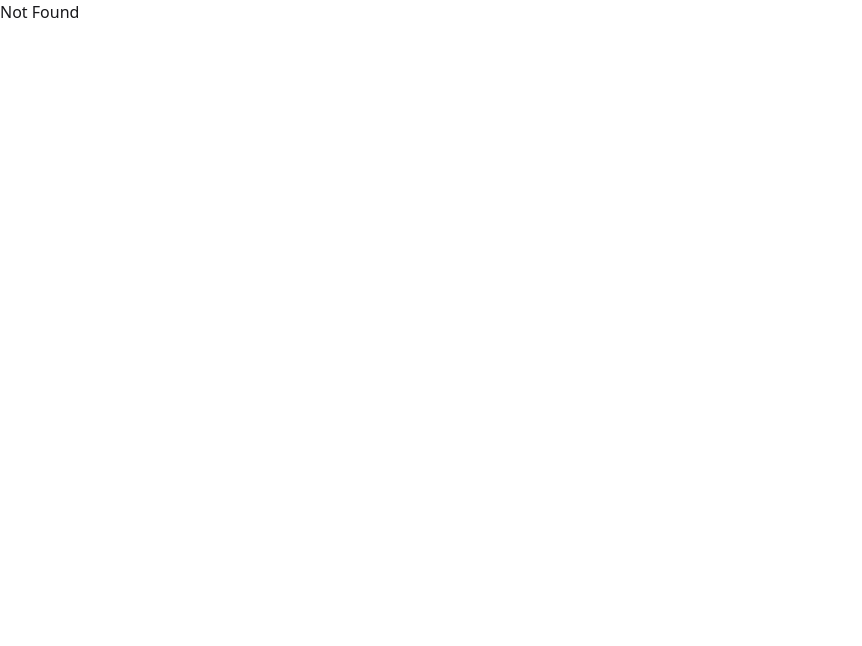
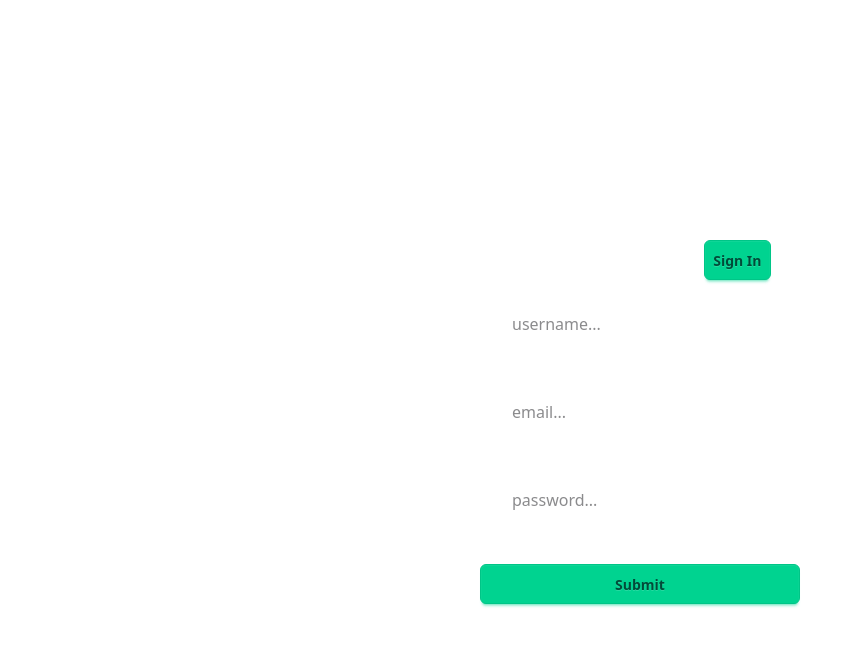
Before and after one commit to AyuSoni25/React-GoodReads, a React (Vite) app: page /signup in a window 1280 px wide. Shown: the top 646 px of the page, without its empty margins (0-862 px from the left). Built offline with nearby package versions, Linux system fonts and the light colour scheme.

Commit message:
Added ui for signup and login pages

```diff
--- /dev/null
+++ b/src/Pages/Auth/SignIn.jsx
@@ -0,0 +1,47 @@
+import { Link } from "react-router-dom";
+
+export default function SignIn() {
+    return (
+        <div className="h-[100vh] flex flex-col items-center justify-center">
+            <div>
+                <h1 className="text-white text-5xl">Login to your account</h1>
+            </div>
+            <div className="mt-4">
+                <p className="text-white">
+                    Do not have an account ?
+                    <Link to="/signup">
+                        <button className="btn btn-success rounded-md px-2 mx-5 hover:bg-green-400">
+                            Sign Up
+                        </button>
+                    </Link>
+                </p>
+            </div>
+            <div className="w-full">
+                <form className="flex flex-col justify-center items-center w-3/4 mx-auto" autoComplete="off">
+                    <div className="my-5 w-1/3">
+                        <input
+                            autoComplete="off"
+                            type="email"
+                            placeholder="email..."
+                            className="px-8 py-3 bg-white w-full"
+                        />
+                    </div>
+                    <div className="my-5 w-1/3">
+                        <input
+                            autoComplete="off"
+                            type="password"
+                            placeholder="password..."
+                            className="px-8 py-3 bg-white w-full"
+                        />
+                    </div>
+                    <div className="my-5 w-1/3">
+                        <button className="btn btn-success rounded-md px-2 py-1 w-full hover:bg-green-400" type="submit">
+                            Submit
+                        </button>
+                    </div>
+
+                </form>
+            </div>
+        </div>
+    );
+}
--- /dev/null
+++ b/src/Pages/Auth/SignUp.jsx
@@ -0,0 +1,55 @@
+import { Link } from "react-router-dom";
+
+export default function SignUp() {
+    return (
+        <div className="h-[100vh] flex flex-col items-center justify-center">
+            <div>
+                <h1 className="text-white text-5xl">Create a new account</h1>
+            </div>
+            <div className="mt-4">
+                <p className="text-white">
+                    Already have an account ?
+                    <Link to="/signin">
+                        <button className="btn btn-success rounded-md px-2 mx-5 hover:bg-green-400">
+                            Sign In
+                        </button>
+                    </Link>
+                </p>
+            </div>
+            <div className="w-full">
+                <form className="flex flex-col justify-center items-center w-3/4 mx-auto" autoComplete="off">
+                    <div className="my-5 w-1/3">
+                        <input
+                            autoComplete="off"
+                            type="text"
+                            placeholder="username..."
+                            className="px-8 py-3 bg-white w-full"
+                        />
+                    </div>
+                    <div className="my-5 w-1/3">
+                        <input
+                            autoComplete="off"
+                            type="email"
+                            placeholder="email..."
+                            className="px-8 py-3 bg-white w-full"
+                        />
+                    </div>
+                    <div className="my-5 w-1/3">
+                        <input
+                            autoComplete="off"
+                            type="password"
+                            placeholder="password..."
+                            className="px-8 py-3 bg-white w-full"
+                        />
+                    </div>
+                    <div className="my-5 w-1/3">
+                        <button className="btn btn-success rounded-md px-2 py-1 w-full hover:bg-green-400" type="submit">
+                            Submit
+                        </button>
+                    </div>
+
+                </form>
+            </div>
+        </div>
+    );
+}
--- a/src/Pages/Home.jsx
+++ b/src/Pages/Home.jsx
@@ -1,4 +1,5 @@
 import Logo from 'Assets/Images/logo.png';
+import { Link } from 'react-router-dom';
 
 export default function Home() {
   return (
@@ -17,12 +18,16 @@
           </h1>
         </div>
         <div>
+          <Link to='/signup'>
             <button className="btn btn-primary rounded-md px-5 py-2 text-xl">
               Register
             </button>
+          </Link>
+          <Link to='/signin'>
             <button className="btn btn-warning mx-3 rounded-md px-5 py-2 text-xl">
               Login
             </button>
+          </Link>
         </div>
       </div>
     </div>
--- a/src/Routes/MainRoutes.jsx
+++ b/src/Routes/MainRoutes.jsx
@@ -1,3 +1,5 @@
+import SignIn from "Pages/Auth/SignIn";
+import SignUp from "Pages/Auth/SignUp";
 import Home from "Pages/Home";
 import NotFound from "Pages/NotFound";
 import { Route, Routes } from "react-router-dom";
@@ -6,6 +8,8 @@
     return (
         <Routes>
             <Route path='/' element={<Home/>}></Route>
+            <Route path='/signup' element={<SignUp/>}></Route>
+            <Route path='/signin' element={<SignIn/>}></Route>
             <Route path='*' element={<NotFound/>}></Route>
         </Routes>
     );
```
Lines whose indentation alone changed are shown as unchanged.
